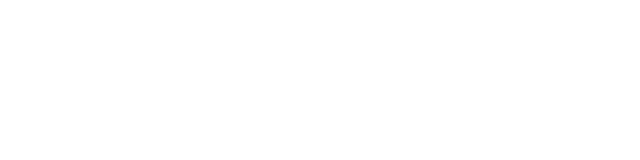
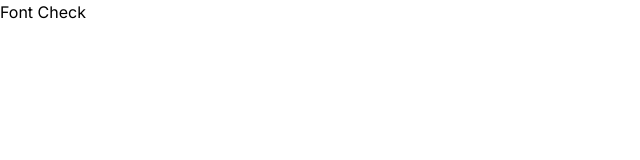
Before and after one commit to Neonsy/NextJS-MysticGrid, a Next.js app: page / in a window 1280 px wide. Shown: the top 160 px of the page, without its empty margins (0-640 px from the left). Built offline with nearby package versions, Linux system fonts and the light colour scheme.

Commit message:
Changed font to inter

```diff
--- a/src/app/layout.tsx
+++ b/src/app/layout.tsx
@@ -1,6 +1,13 @@
 import type { Metadata } from 'next';
 
+import { Inter } from 'next/font/google';
+
 import './globals.css';
+
+const inter = Inter({
+    subsets: ['latin'],
+    weight: ['100', '200', '300', '400', '500', '600', '700', '800', '900'],
+});
 
 export const metadata: Metadata = {
     title: 'Mystic Grid',
@@ -17,7 +24,7 @@
 }>) {
     return (
         <html lang='en'>
-            <body className={`antialiased`}>{children}</body>
+            <body className={`${inter.className} antialiased`}>{children}</body>
         </html>
     );
 }
--- a/src/app/page.tsx
+++ b/src/app/page.tsx
@@ -1,3 +1,7 @@
 export default function Home() {
-    return <></>;
+    return (
+        <>
+            <h1>Font Check</h1>
+        </>
+    );
 }
```
